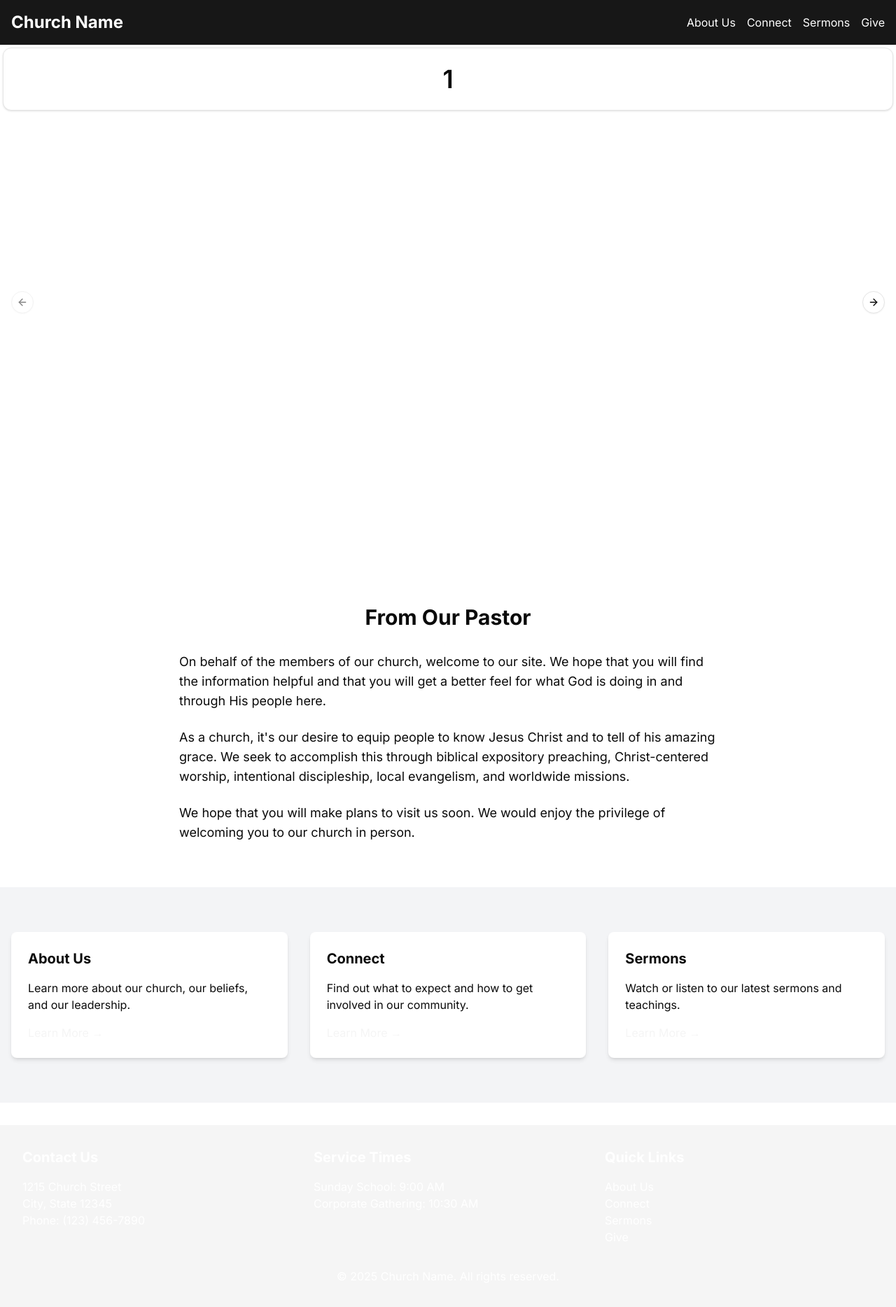
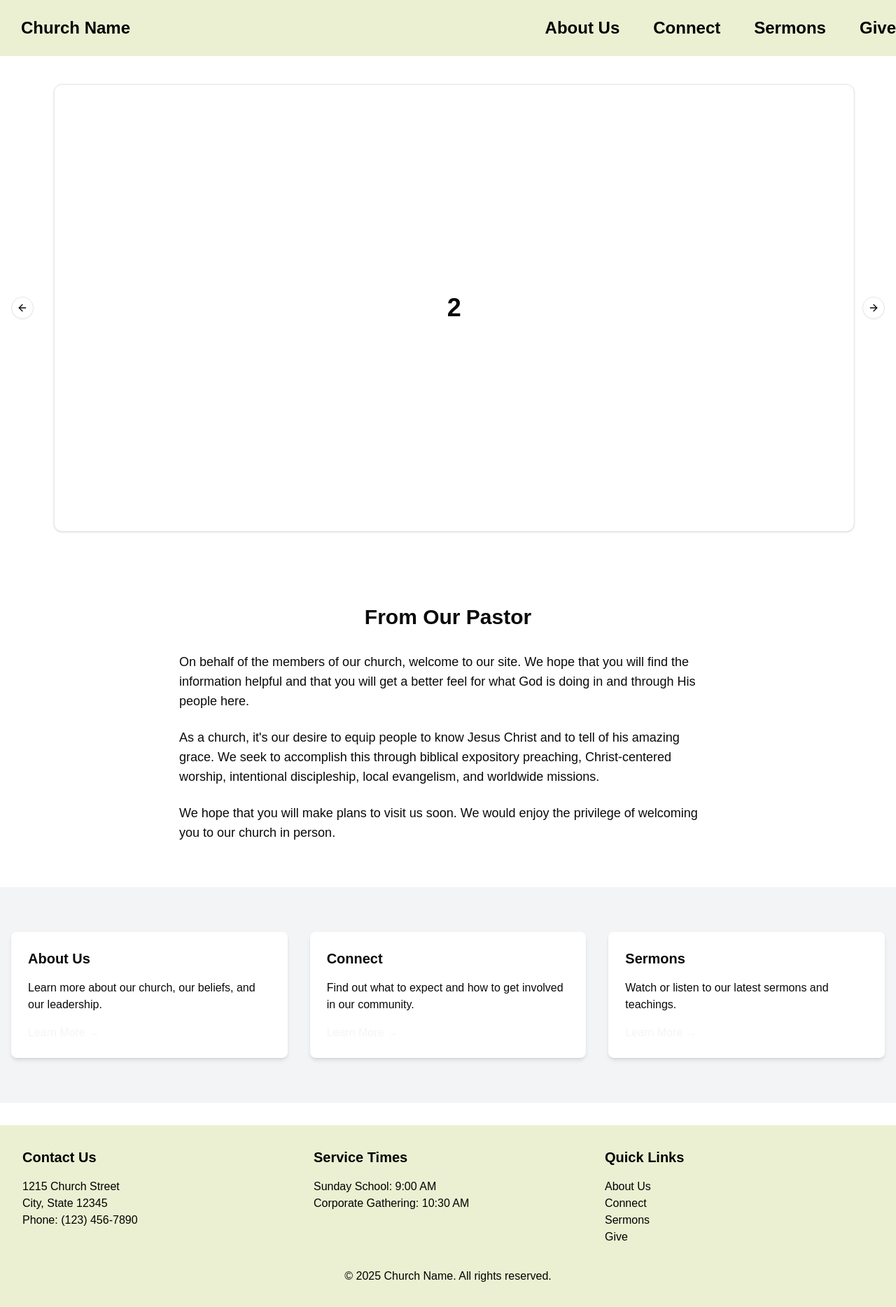
Before and after one commit to NewDevCoding/Grace-fellowship, a Next.js app: page / in a window 1280 px wide. Shown: the whole page at 70% size. Built offline with nearby package versions, Linux system fonts and the light colour scheme.

Commit message:
third commit. Styled the site and added autoplay to the carousel

```diff
--- a/app/globals.css
+++ b/app/globals.css
@@ -9,9 +9,8 @@
 
 body {
   background: rgb(var(--background-rgb));
+  font-family: 'Montserrat', sans-serif;
 }
-
-
 
 @layer base {
   :root {
@@ -21,7 +20,7 @@ body {
     --card-foreground: 0 0% 3.9%;
     --popover: 0 0% 100%;
     --popover-foreground: 0 0% 3.9%;
-    --primary: 0 0% 9%;
+    --primary: 173 80% 40%;
     --primary-foreground: 0 0% 98%;
     --secondary: 0 0% 96.1%;
     --secondary-foreground: 0 0% 9%;
@@ -48,7 +47,7 @@ body {
     --card-foreground: 0 0% 98%;
     --popover: 0 0% 3.9%;
     --popover-foreground: 0 0% 98%;
-    --primary: 0 0% 98%;
+    --primary: 173 80% 40%;
     --primary-foreground: 0 0% 9%;
     --secondary: 0 0% 14.9%;
     --secondary-foreground: 0 0% 98%;
@@ -69,8 +68,6 @@ body {
   }
 }
 
-
-
 @layer base {
   * {
     @apply border-border;
--- a/app/layout.tsx
+++ b/app/layout.tsx
@@ -1,8 +1,7 @@
 import './globals.css'
 import type { Metadata } from 'next'
-import { Inter } from 'next/font/google'
-
-const inter = Inter({ subsets: ['latin'] })
+import { MobileNav } from '@/components/ui/mobile-nav'
+import Link from 'next/link'
 
 export const metadata: Metadata = {
   title: 'Church Website',
@@ -16,20 +15,23 @@ export default function RootLayout({
 }) {
   return (
     <html lang="en">
-      <body className={inter.className}>
-        <nav className="bg-primary text-white p-4">
+      <body>
+        <nav className="bg-[#EBF0D2] text-black h-[80px] flex items-center sticky top-0 z-50">
           <div className="container mx-auto flex justify-between items-center">
-            <div className="text-2xl font-bold">Church Name</div>
-            <div className="space-x-4">
-              <a href="/about" className="hover:text-accent">About Us</a>
-              <a href="/connect" className="hover:text-accent">Connect</a>
-              <a href="/sermons" className="hover:text-accent">Sermons</a>
-              <a href="/give" className="hover:text-accent">Give</a>
+            <Link href="/" className="text-2xl font-bold ml-[30px] hover:text-gray-700">
+              Church Name
+            </Link>
+            <div className="hidden md:flex space-x-12">
+              <a href="/about" className="text-2xl font-semibold ml-[50px] hover:text-gray-700">About Us</a>
+              <a href="/connect" className="text-2xl font-semibold ml-[50px] hover:text-gray-700">Connect</a>
+              <a href="/sermons" className="text-2xl font-semibold ml-[50px] hover:text-gray-700">Sermons</a>
+              <a href="/give" className="text-2xl font-semibold ml-[50px] hover:text-gray-700">Give</a>
             </div>
+            <MobileNav />
           </div>
         </nav>
-        <main>{children}</main>
-        <footer className="bg-secondary text-white p-8 mt-8">
+        <main className="relative z-0">{children}</main>
+        <footer className="bg-[#EBF0D2] text-black p-8 mt-8">
           <div className="container mx-auto">
             <div className="grid grid-cols-1 md:grid-cols-3 gap-8">
               <div>
@@ -45,10 +47,10 @@ export default function RootLayout({
               </div>
               <div>
                 <h3 className="text-xl font-bold mb-4">Quick Links</h3>
-                <a href="/about" className="block hover:text-accent">About Us</a>
-                <a href="/connect" className="block hover:text-accent">Connect</a>
-                <a href="/sermons" className="block hover:text-accent">Sermons</a>
-                <a href="/give" className="block hover:text-accent">Give</a>
+                <a href="/about" className="block hover:text-gray-700">About Us</a>
+                <a href="/connect" className="block hover:text-gray-700">Connect</a>
+                <a href="/sermons" className="block hover:text-gray-700">Sermons</a>
+                <a href="/give" className="block hover:text-gray-700">Give</a>
               </div>
             </div>
             <div className="mt-8 text-center">
--- a/app/page.tsx
+++ b/app/page.tsx
@@ -9,10 +9,14 @@ import {
   CarouselNext,
   CarouselPrevious,
 } from "@/components/ui/carousel"
-
+import Autoplay from "embla-carousel-autoplay"
 import { Card, CardContent } from "@/components/ui/card"
 
 export default function Home() {
+  const autoplayPlugin = React.useRef(
+    Autoplay({ delay: 5000, stopOnInteraction: false })
+  );
+
   return (
     <div className="min-h-screen">
       {/* Hero Section */}
@@ -26,12 +30,19 @@ export default function Home() {
           </div>
         </div>
       </section> */}
-      <Carousel className="w-full h-[calc(100vh-4rem)]">
-        <CarouselContent>
+      <div className="relative">
+        <Carousel
+          className="w-full h-[calc(100vh-80px)]"
+          opts={{
+            loop: true,
+          }}
+          plugins={[autoplayPlugin.current]}
+        >
+          <CarouselContent className="h-[calc(100vh-80px)]">
             {Array.from({ length: 5 }).map((_, index) => (
-            <CarouselItem key={index}>
-              <div className="p-1 h-full">
-                <Card className="h-full">
+              <CarouselItem key={index} className="h-full">
+                <div className="p-1 h-full flex items-center justify-center">
+                  <Card className="h-[90%] w-[90%]">
                     <CardContent className="flex h-full items-center justify-center p-6">
                       <span className="text-4xl font-semibold">{index + 1}</span>
                     </CardContent>
@@ -40,9 +51,10 @@ export default function Home() {
               </CarouselItem>
             ))}
           </CarouselContent>
-        <CarouselPrevious className="left-4" />
-        <CarouselNext className="right-4" />
+          <CarouselPrevious className="absolute left-4 top-1/2 -translate-y-1/2 z-10" />
+          <CarouselNext className="absolute right-4 top-1/2 -translate-y-1/2 z-10" />
         </Carousel>
+      </div>
 
       {/* Pastor's Message */}
       <section className="py-16">
--- /dev/null
+++ b/components/ui/mobile-nav.tsx
@@ -0,0 +1,31 @@
+'use client';
+
+import { useState } from 'react';
+import { Menu, X } from 'lucide-react';
+
+export function MobileNav() {
+  const [isOpen, setIsOpen] = useState(false);
+
+  return (
+    <div className="md:hidden">
+      <button
+        onClick={() => setIsOpen(!isOpen)}
+        className="p-2 mr-[30px]"
+        aria-label="Toggle menu"
+      >
+        {isOpen ? <X size={24} /> : <Menu size={24} />}
+      </button>
+
+      {isOpen && (
+        <div className="absolute top-[80px] left-0 right-0 bg-[#EBF0D2] py-4 px-4 z-50">
+          <div className="flex flex-col space-y-4">
+            <a href="/about" className="hover:text-gray-700">About Us</a>
+            <a href="/connect" className="hover:text-gray-700">Connect</a>
+            <a href="/sermons" className="hover:text-gray-700">Sermons</a>
+            <a href="/give" className="hover:text-gray-700">Give</a>
+          </div>
+        </div>
+      )}
+    </div>
+  );
+}
--- a/package.json
+++ b/package.json
@@ -13,6 +13,7 @@
     "autoprefixer": "^10.4.17",
     "class-variance-authority": "^0.7.1",
     "clsx": "^2.1.1",
+    "embla-carousel-autoplay": "^8.6.0",
     "embla-carousel-react": "^8.6.0",
     "lucide-react": "^0.503.0",
     "next": "^14.1.0",
```
Also changed, not shown: 1 other file (tests, documents, lock files or other folders). Lines whose indentation alone changed are shown as unchanged.
